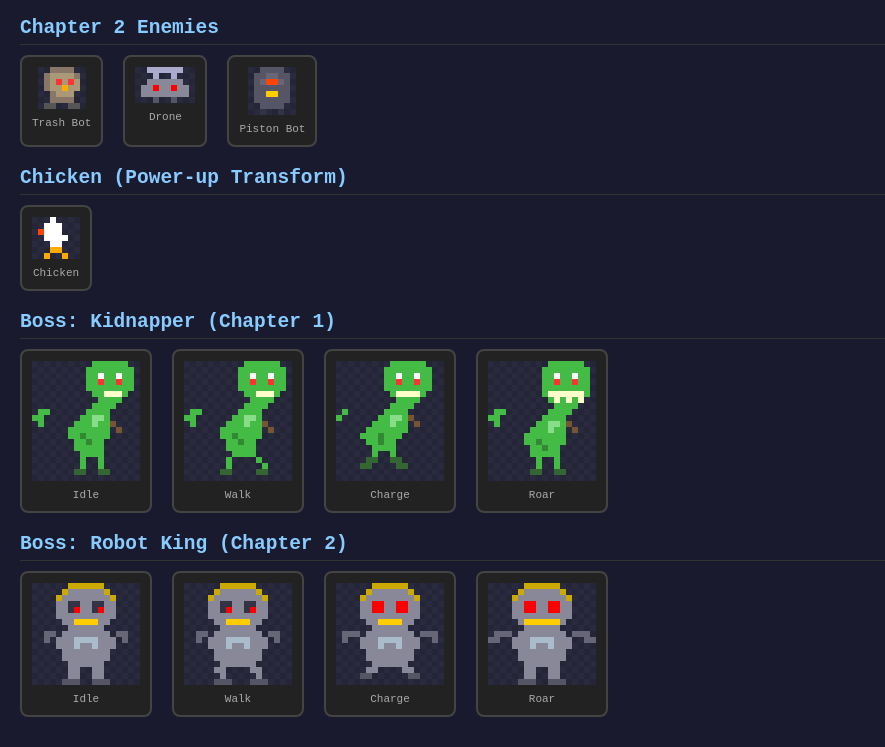
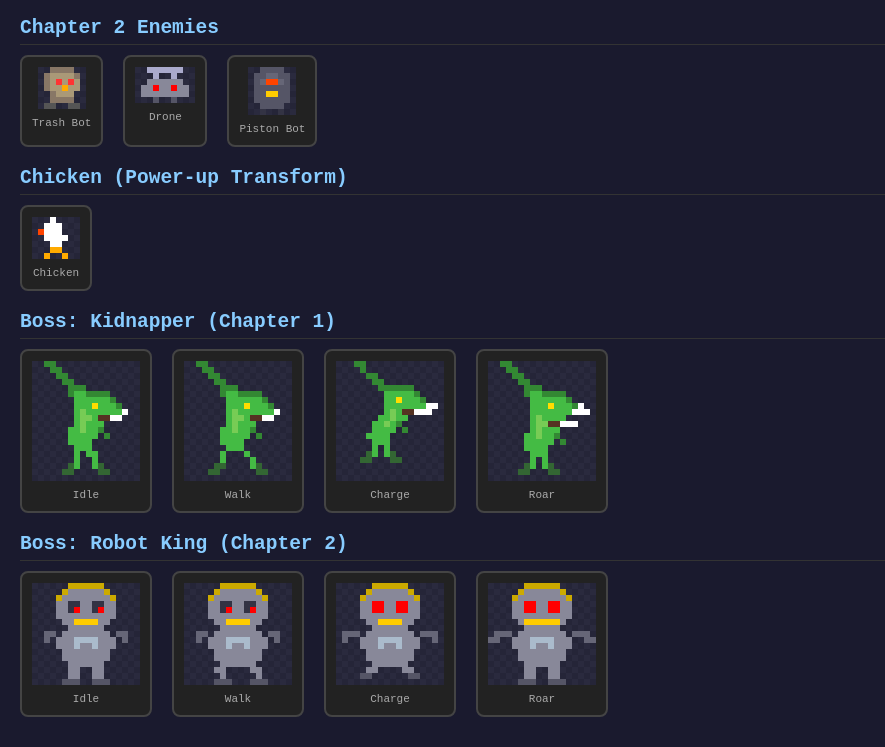
Before and after one commit to srumjant/gi-do, a plain HTML site: page sprites.html in a window 1280 px wide. Shown: the part 1638-2385 px from the top of the page, without its empty margins (0-885 px from the left). Drawn offline with Linux system fonts and the light colour scheme.

Commit message:
fix: redesign dino boss with proper horizontal T-Rex posture

```diff
--- a/sprites.html
+++ b/sprites.html
@@ -102,11 +102,91 @@
 const CAT_P={1:'#444455',2:'#556666',3:'#aaffaa',4:'#ff69b4',5:'#555566'};
 
 // --- BOSS (Ch1 - Dinosaur) ---
-const BOSS_IDLE=[[0,0,0,0,0,0,0,0,0,0,1,1,1,1,1,1,0,0],[0,0,0,0,0,0,0,0,0,1,1,1,1,1,1,1,1,0],[0,0,0,0,0,0,0,0,0,1,1,5,1,1,5,1,1,0],[0,0,0,0,0,0,0,0,0,1,1,6,1,1,6,1,1,0],[0,0,0,0,0,0,0,0,0,1,1,1,1,1,1,1,1,0],[0,0,0,0,0,0,0,0,0,0,1,1,7,7,7,1,0,0],[0,0,0,0,0,0,0,0,0,0,0,1,1,1,1,0,0,0],[0,0,0,0,0,0,0,0,0,0,1,1,1,1,0,0,0,0],[0,1,1,0,0,0,0,0,0,1,1,1,1,0,0,0,0,0],[1,1,0,0,0,0,0,0,1,1,4,4,1,0,0,0,0,0],[0,1,0,0,0,0,0,1,1,1,4,1,1,8,0,0,0,0],[0,0,0,0,0,0,1,1,1,1,1,1,1,0,8,0,0,0],[0,0,0,0,0,0,1,1,3,1,1,1,1,0,0,0,0,0],[0,0,0,0,0,0,0,1,1,3,1,1,0,0,0,0,0,0],[0,0,0,0,0,0,0,1,1,1,1,1,0,0,0,0,0,0],[0,0,0,0,0,0,0,0,1,1,1,1,0,0,0,0,0,0],[0,0,0,0,0,0,0,0,1,0,0,1,0,0,0,0,0,0],[0,0,0,0,0,0,0,0,1,0,0,1,0,0,0,0,0,0],[0,0,0,0,0,0,0,2,2,0,0,2,2,0,0,0,0,0],[0,0,0,0,0,0,0,0,0,0,0,0,0,0,0,0,0,0]];
-const BOSS_WALK=[[0,0,0,0,0,0,0,0,0,0,1,1,1,1,1,1,0,0],[0,0,0,0,0,0,0,0,0,1,1,1,1,1,1,1,1,0],[0,0,0,0,0,0,0,0,0,1,1,5,1,1,5,1,1,0],[0,0,0,0,0,0,0,0,0,1,1,6,1,1,6,1,1,0],[0,0,0,0,0,0,0,0,0,1,1,1,1,1,1,1,1,0],[0,0,0,0,0,0,0,0,0,0,1,1,7,7,7,1,0,0],[0,0,0,0,0,0,0,0,0,0,0,1,1,1,1,0,0,0],[0,0,0,0,0,0,0,0,0,0,1,1,1,1,0,0,0,0],[0,1,1,0,0,0,0,0,0,1,1,1,1,0,0,0,0,0],[1,1,0,0,0,0,0,0,1,1,4,4,1,0,0,0,0,0],[0,1,0,0,0,0,0,1,1,1,4,1,1,8,0,0,0,0],[0,0,0,0,0,0,1,1,1,1,1,1,1,0,8,0,0,0],[0,0,0,0,0,0,1,1,3,1,1,1,1,0,0,0,0,0],[0,0,0,0,0,0,0,1,1,3,1,1,0,0,0,0,0,0],[0,0,0,0,0,0,0,1,1,1,1,1,0,0,0,0,0,0],[0,0,0,0,0,0,0,0,1,1,1,1,0,0,0,0,0,0],[0,0,0,0,0,0,0,1,0,0,0,0,1,0,0,0,0,0],[0,0,0,0,0,0,0,1,0,0,0,0,0,1,0,0,0,0],[0,0,0,0,0,0,2,2,0,0,0,0,2,2,0,0,0,0],[0,0,0,0,0,0,0,0,0,0,0,0,0,0,0,0,0,0]];
-const BOSS_CHARGE=[[0,0,0,0,0,0,0,0,0,1,1,1,1,1,1,0,0,0],[0,0,0,0,0,0,0,0,1,1,1,1,1,1,1,1,0,0],[0,0,0,0,0,0,0,0,1,1,5,1,1,5,1,1,0,0],[0,0,0,0,0,0,0,0,1,1,6,1,1,6,1,1,0,0],[0,0,0,0,0,0,0,0,1,1,1,1,1,1,1,1,0,0],[0,0,0,0,0,0,0,0,0,1,7,7,7,7,1,0,0,0],[0,0,0,0,0,0,0,0,0,0,1,1,1,1,0,0,0,0],[0,0,0,0,0,0,0,0,0,1,1,1,1,0,0,0,0,0],[0,1,0,0,0,0,0,0,1,1,1,1,0,0,0,0,0,0],[1,0,0,0,0,0,0,1,1,4,4,1,8,0,0,0,0,0],[0,0,0,0,0,0,1,1,1,4,1,1,0,8,0,0,0,0],[0,0,0,0,0,1,1,1,1,1,1,1,0,0,0,0,0,0],[0,0,0,0,1,1,1,3,1,1,1,0,0,0,0,0,0,0],[0,0,0,0,0,1,1,3,1,1,0,0,0,0,0,0,0,0],[0,0,0,0,0,0,1,1,1,1,0,0,0,0,0,0,0,0],[0,0,0,0,0,0,1,0,0,1,0,0,0,0,0,0,0,0],[0,0,0,0,0,2,2,0,0,2,2,0,0,0,0,0,0,0],[0,0,0,0,2,2,0,0,0,0,2,2,0,0,0,0,0,0],[0,0,0,0,0,0,0,0,0,0,0,0,0,0,0,0,0,0],[0,0,0,0,0,0,0,0,0,0,0,0,0,0,0,0,0,0]];
-const BOSS_ROAR=[[0,0,0,0,0,0,0,0,0,0,1,1,1,1,1,1,0,0],[0,0,0,0,0,0,0,0,0,1,1,1,1,1,1,1,1,0],[0,0,0,0,0,0,0,0,0,1,1,5,1,1,5,1,1,0],[0,0,0,0,0,0,0,0,0,1,1,6,1,1,6,1,1,0],[0,0,0,0,0,0,0,0,0,1,1,1,1,1,1,1,1,0],[0,0,0,0,0,0,0,0,0,1,7,7,7,7,7,7,1,0],[0,0,0,0,0,0,0,0,0,0,1,7,1,7,1,7,0,0],[0,0,0,0,0,0,0,0,0,0,0,1,1,1,1,0,0,0],[0,1,1,0,0,0,0,0,0,0,1,1,1,1,0,0,0,0],[1,1,0,0,0,0,0,0,0,1,1,1,1,0,0,0,0,0],[0,1,0,0,0,0,0,0,1,1,4,4,1,8,0,0,0,0],[0,0,0,0,0,0,0,1,1,1,4,1,1,0,8,0,0,0],[0,0,0,0,0,0,1,1,1,1,1,1,1,0,0,0,0,0],[0,0,0,0,0,0,1,1,3,1,1,1,1,0,0,0,0,0],[0,0,0,0,0,0,0,1,1,3,1,1,0,0,0,0,0,0],[0,0,0,0,0,0,0,1,1,1,1,1,0,0,0,0,0,0],[0,0,0,0,0,0,0,0,1,0,0,1,0,0,0,0,0,0],[0,0,0,0,0,0,0,0,1,0,0,1,0,0,0,0,0,0],[0,0,0,0,0,0,0,2,2,0,0,2,2,0,0,0,0,0],[0,0,0,0,0,0,0,0,0,0,0,0,0,0,0,0,0,0]];
-const BOSS_P={1:'#44bb44',2:'#336633',3:'#338833',4:'#88dd88',5:'#ffffff',6:'#ff3333',7:'#ffffcc',8:'#775533'};
+const BOSS_IDLE=[
+[0,0,2,2,0,0,0,0,0,0,0,0,0,0,0,0,0,0],
+[0,0,0,2,2,0,0,0,0,0,0,0,0,0,0,0,0,0],
+[0,0,0,0,2,2,0,0,0,0,0,0,0,0,0,0,0,0],
+[0,0,0,0,0,2,2,0,0,0,0,0,0,0,0,0,0,0],
+[0,0,0,0,0,0,2,2,2,0,0,0,0,0,0,0,0,0],
+[0,0,0,0,0,0,2,1,1,2,2,2,2,0,0,0,0,0],
+[0,0,0,0,0,0,0,1,1,1,1,1,1,2,0,0,0,0],
+[0,0,0,0,0,0,0,1,1,1,4,1,1,1,2,0,0,0],
+[0,0,0,0,0,0,0,1,3,1,1,1,1,1,1,5,0,0],
+[0,0,0,0,0,0,0,1,3,3,1,6,6,5,5,0,0,0],
+[0,0,0,0,0,0,0,1,3,1,1,1,0,0,0,0,0,0],
+[0,0,0,0,0,0,1,1,3,1,1,8,0,0,0,0,0,0],
+[0,0,0,0,0,0,1,1,1,1,1,0,8,0,0,0,0,0],
+[0,0,0,0,0,0,1,1,1,1,0,0,0,0,0,0,0,0],
+[0,0,0,0,0,0,0,1,1,1,0,0,0,0,0,0,0,0],
+[0,0,0,0,0,0,0,1,0,1,1,0,0,0,0,0,0,0],
+[0,0,0,0,0,0,0,1,0,0,1,0,0,0,0,0,0,0],
+[0,0,0,0,0,0,7,1,0,0,1,7,0,0,0,0,0,0],
+[0,0,0,0,0,7,7,0,0,0,0,7,7,0,0,0,0,0],
+[0,0,0,0,0,0,0,0,0,0,0,0,0,0,0,0,0,0]];
+const BOSS_WALK=[
+[0,0,2,2,0,0,0,0,0,0,0,0,0,0,0,0,0,0],
+[0,0,0,2,2,0,0,0,0,0,0,0,0,0,0,0,0,0],
+[0,0,0,0,2,2,0,0,0,0,0,0,0,0,0,0,0,0],
+[0,0,0,0,0,2,2,0,0,0,0,0,0,0,0,0,0,0],
+[0,0,0,0,0,0,2,2,2,0,0,0,0,0,0,0,0,0],
+[0,0,0,0,0,0,2,1,1,2,2,2,2,0,0,0,0,0],
+[0,0,0,0,0,0,0,1,1,1,1,1,1,2,0,0,0,0],
+[0,0,0,0,0,0,0,1,1,1,4,1,1,1,2,0,0,0],
+[0,0,0,0,0,0,0,1,3,1,1,1,1,1,1,5,0,0],
+[0,0,0,0,0,0,0,1,3,3,1,6,6,5,5,0,0,0],
+[0,0,0,0,0,0,0,1,3,1,1,1,0,0,0,0,0,0],
+[0,0,0,0,0,0,1,1,3,1,1,8,0,0,0,0,0,0],
+[0,0,0,0,0,0,1,1,1,1,1,0,8,0,0,0,0,0],
+[0,0,0,0,0,0,1,1,1,1,0,0,0,0,0,0,0,0],
+[0,0,0,0,0,0,0,1,1,1,0,0,0,0,0,0,0,0],
+[0,0,0,0,0,0,1,0,0,0,1,0,0,0,0,0,0,0],
+[0,0,0,0,0,0,1,0,0,0,0,1,0,0,0,0,0,0],
+[0,0,0,0,0,7,7,0,0,0,0,1,7,0,0,0,0,0],
+[0,0,0,0,7,7,0,0,0,0,0,0,7,7,0,0,0,0],
+[0,0,0,0,0,0,0,0,0,0,0,0,0,0,0,0,0,0]];
+const BOSS_CHARGE=[
+[0,0,0,2,2,0,0,0,0,0,0,0,0,0,0,0,0,0],
+[0,0,0,0,2,0,0,0,0,0,0,0,0,0,0,0,0,0],
+[0,0,0,0,0,2,2,0,0,0,0,0,0,0,0,0,0,0],
+[0,0,0,0,0,0,2,2,0,0,0,0,0,0,0,0,0,0],
+[0,0,0,0,0,0,0,2,2,2,2,2,2,0,0,0,0,0],
+[0,0,0,0,0,0,0,0,1,1,1,1,1,2,0,0,0,0],
+[0,0,0,0,0,0,0,0,1,1,4,1,1,1,2,0,0,0],
+[0,0,0,0,0,0,0,0,1,1,1,1,1,1,1,5,5,0],
+[0,0,0,0,0,0,0,0,1,3,1,6,6,5,5,5,0,0],
+[0,0,0,0,0,0,0,1,1,3,1,1,0,0,0,0,0,0],
+[0,0,0,0,0,0,1,1,3,1,8,0,0,0,0,0,0,0],
+[0,0,0,0,0,0,1,1,1,1,0,8,0,0,0,0,0,0],
+[0,0,0,0,0,1,1,1,1,0,0,0,0,0,0,0,0,0],
+[0,0,0,0,0,0,1,1,1,0,0,0,0,0,0,0,0,0],
+[0,0,0,0,0,0,1,0,1,0,0,0,0,0,0,0,0,0],
+[0,0,0,0,0,7,1,0,1,7,0,0,0,0,0,0,0,0],
+[0,0,0,0,7,7,0,0,0,7,7,0,0,0,0,0,0,0],
+[0,0,0,0,0,0,0,0,0,0,0,0,0,0,0,0,0,0],
+[0,0,0,0,0,0,0,0,0,0,0,0,0,0,0,0,0,0],
+[0,0,0,0,0,0,0,0,0,0,0,0,0,0,0,0,0,0]];
+const BOSS_ROAR=[
+[0,0,2,2,0,0,0,0,0,0,0,0,0,0,0,0,0,0],
+[0,0,0,2,2,0,0,0,0,0,0,0,0,0,0,0,0,0],
+[0,0,0,0,2,2,0,0,0,0,0,0,0,0,0,0,0,0],
+[0,0,0,0,0,2,2,0,0,0,0,0,0,0,0,0,0,0],
+[0,0,0,0,0,0,2,2,2,0,0,0,0,0,0,0,0,0],
+[0,0,0,0,0,0,2,1,1,2,2,2,2,0,0,0,0,0],
+[0,0,0,0,0,0,0,1,1,1,1,1,1,2,0,0,0,0],
+[0,0,0,0,0,0,0,1,1,1,4,1,1,1,2,5,0,0],
+[0,0,0,0,0,0,0,1,1,1,1,1,1,1,5,5,5,0],
+[0,0,0,0,0,0,0,1,3,1,1,1,1,0,0,0,0,0],
+[0,0,0,0,0,0,0,1,3,3,6,6,5,5,5,0,0,0],
+[0,0,0,0,0,0,0,1,3,1,1,1,0,0,0,0,0,0],
+[0,0,0,0,0,0,1,1,3,1,1,8,0,0,0,0,0,0],
+[0,0,0,0,0,0,1,1,1,1,1,0,8,0,0,0,0,0],
+[0,0,0,0,0,0,1,1,1,1,0,0,0,0,0,0,0,0],
+[0,0,0,0,0,0,0,1,1,1,0,0,0,0,0,0,0,0],
+[0,0,0,0,0,0,0,1,0,1,0,0,0,0,0,0,0,0],
+[0,0,0,0,0,0,7,1,0,1,7,0,0,0,0,0,0,0],
+[0,0,0,0,0,7,7,0,0,0,7,7,0,0,0,0,0,0],
+[0,0,0,0,0,0,0,0,0,0,0,0,0,0,0,0,0,0]];
+const BOSS_P={1:'#44bb44',2:'#338833',3:'#77cc55',4:'#ffdd00',5:'#ffffff',6:'#553322',7:'#336633',8:'#338833'};
 
 // --- BOSS (Ch2 - Robot King) ---
 const ROBO_IDLE=[[0,0,0,0,0,0,5,5,5,5,5,5,0,0,0,0,0,0],[0,0,0,0,0,5,1,1,1,1,1,1,5,0,0,0,0,0],[0,0,0,0,5,1,1,1,1,1,1,1,1,5,0,0,0,0],[0,0,0,0,1,1,3,3,1,1,3,3,1,1,0,0,0,0],[0,0,0,0,1,1,3,2,1,1,3,2,1,1,0,0,0,0],[0,0,0,0,1,1,1,1,1,1,1,1,1,1,0,0,0,0],[0,0,0,0,0,1,1,4,4,4,4,1,1,0,0,0,0,0],[0,0,0,0,0,0,1,1,1,1,1,1,0,0,0,0,0,0],[0,0,6,6,0,1,1,1,1,1,1,1,1,0,6,6,0,0],[0,0,6,0,1,1,1,7,7,7,7,1,1,1,0,6,0,0],[0,0,0,0,1,1,1,7,1,1,7,1,1,1,0,0,0,0],[0,0,0,0,0,1,1,1,1,1,1,1,1,0,0,0,0,0],[0,0,0,0,0,1,1,1,1,1,1,1,1,0,0,0,0,0],[0,0,0,0,0,0,1,1,1,1,1,1,0,0,0,0,0,0],[0,0,0,0,0,0,1,1,0,0,1,1,0,0,0,0,0,0],[0,0,0,0,0,0,1,1,0,0,1,1,0,0,0,0,0,0],[0,0,0,0,0,8,8,8,0,0,8,8,8,0,0,0,0,0]];
```
Also changed, not shown: index.html (+76 -76 lines).
